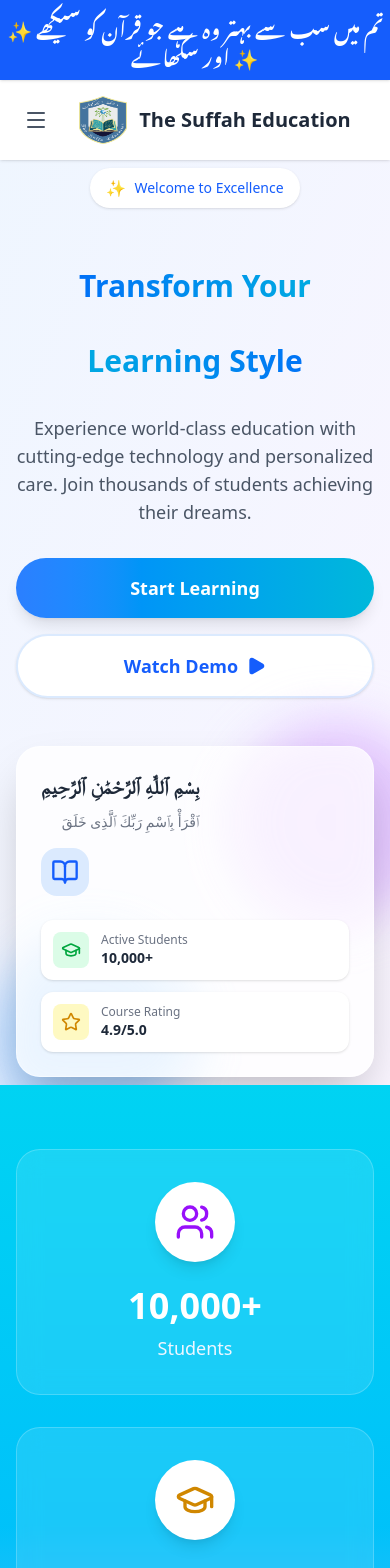
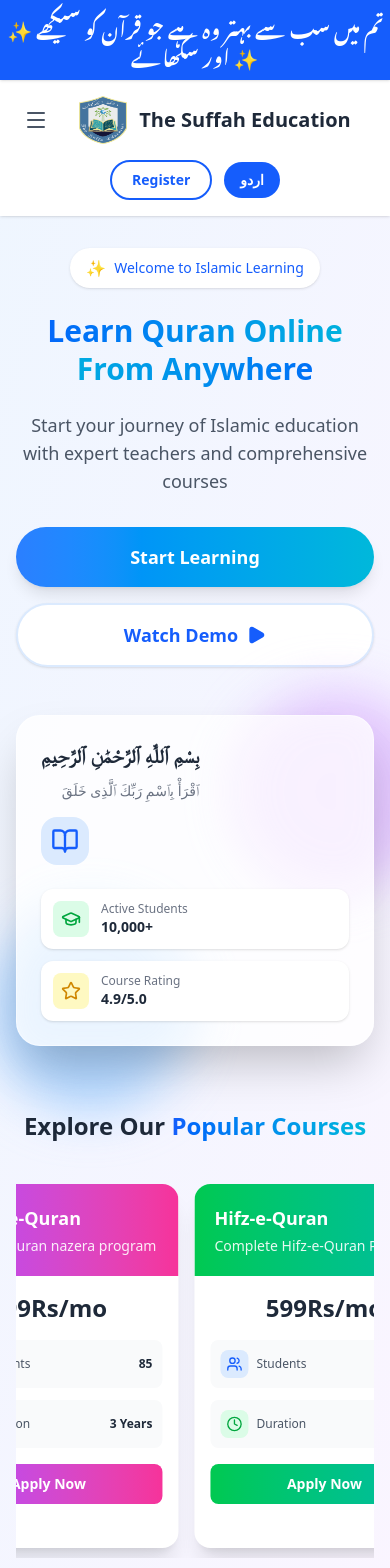
Before and after one commit to Suffah-Education/SuffahWeb, a React (Vite) app: page / in a window 390 px wide. Shown: the top 1568 px of the page. Built offline with nearby package versions, Linux system fonts and the light colour scheme; a web font is replaced by a local one.

Commit message:
New Features added

```diff
--- a/src/components/Hero.jsx
+++ b/src/components/Hero.jsx
@@ -1,54 +1,106 @@
 import React from 'react';
-import { Play, BookOpen, GraduationCap, Star } from 'lucide-react';
-import { useTranslation } from 'react-i18next';
-import { useCheckAuth } from '../hooks/useCheckAuth';
+import { Play, BookOpen, GraduationCap, Star, Users, Clock } from 'lucide-react';
 
 const Hero = () => {
-    const { t } = useTranslation();
-    const { handleGetStarted } = useCheckAuth();
+  const courses = [
+    {
+      id: 1,
+      title: "Basic Qaida Learning",
+      subtitle: "Learn to read Qaida From Basics",
+      price: "499Rs/mo",
+      students: "120",
+      duration: "6 Months",
+      color: "from-blue-500 to-cyan-500"
+    },
+    {
+      id: 2,
+      title: "Nazera-e-Quran",
+      subtitle: "Complete Quran nazera program",
+      price: "499Rs/mo",
+      students: "85",
+      duration: "3 Years",
+      color: "from-purple-500 to-pink-500"
+    },
+    {
+      id: 3,
+      title: "Hifz-e-Quran",
+      subtitle: "Complete Hifz-e-Quran Program",
+      price: "599Rs/mo",
+      students: "200",
+      duration: "1 Year",
+      color: "from-green-500 to-teal-500"
+    },
+    {
+      id: 4,
+      title: "Tajweed-e-Quran(تجویدِ قرآن)",
+      subtitle: "Advanced pronunciation rules",
+      price: "499Rs/mo",
+      students: "150",
+      duration: "1 Year",
+      color: "from-orange-500 to-red-500"
+    },
+    {
+      id: 5,
+      title: "Islamic Studies",
+      subtitle: "Fundamentals of Islamic Knowledge",
+      price: "399Rs/mo",
+      students: "95",
+      duration: "4 Months",
+      color: "from-indigo-500 to-purple-500"
+    },
+    {
+      id: 6,
+      title: "Seerah Studies",
+      subtitle: "Life of Prophet Muhammad (PBUH)",
+      price: "299Rs/mo",
+      students: "180",
+      duration: "3 Months",
+      color: "from-yellow-500 to-orange-500"
+    }
+  ];
+
+  // Duplicate courses for seamless loop
+  const duplicatedCourses = [...courses, ...courses];
 
   return (
-        <section className="relative bg-linear-to-br from-blue-50 to-purple-50 py-2 lg:py-10 overflow-hidden">
+    <section className="relative bg-gradient-to-br from-blue-50 to-purple-50 py-8 lg:py-16 overflow-hidden">
       <div className="max-w-7xl mx-auto px-4 sm:px-6 lg:px-8 relative z-10">
-                <div className="grid lg:grid-cols-2 gap-12 items-center">
+        <div className="grid lg:grid-cols-2 gap-12 items-center mb-16">
           {/* Left Content */}
           <div className="text-center lg:text-left">
             <div className="inline-flex items-center gap-2 bg-white px-4 py-2 rounded-full shadow-sm mb-6">
               <span className="text-yellow-500">✨</span>
-                            <span className="text-blue-600 font-medium text-sm">{t('hero.welcome')}</span>
+              <span className="text-blue-600 font-medium text-sm">Welcome to Islamic Learning</span>
             </div>
 
-                        {/* FIX: Aggressive vertical spacing applied. Wrapper padding is py-16, h1 has leading-[2.0] and its own py-4 padding. */}
             <div className="relative overflow-visible">
-                            <h1 className="font-bold text-3xl sm:text-4xl lg:text-6xl leading-[2.5] py-4 overflow-visible">
-                                <span className="block text-transparent bg-clip-text bg-linear-to-r from-blue-600 to-cyan-500">
-                                    {t('hero.title1')}
+              <h1 className="font-bold text-3xl sm:text-4xl lg:text-6xl leading-tight mb-6">
+                <span className="block text-transparent bg-clip-text bg-gradient-to-r from-blue-600 to-cyan-500">
+                  Learn Quran Online
                 </span>
-
-                                <span className="block text-transparent bg-clip-text bg-linear-to-r from-cyan-500 to-blue-600">
-                                    {t('hero.title2')}
+                <span className="block text-transparent bg-clip-text bg-gradient-to-r from-cyan-500 to-blue-600">
+                  From Anywhere
                 </span>
               </h1>
             </div>
 
             <p className="text-gray-600 text-lg mb-8 max-w-xl mx-auto lg:mx-0">
-                            {t('hero.subtitle')}
+              Start your journey of Islamic education with expert teachers and comprehensive courses
             </p>
 
             <div className="flex flex-col sm:flex-row gap-4 justify-center lg:justify-start">
               <button
-                                onClick={handleGetStarted}
-                                className="px-8 py-4 rounded-full bg-linear-to-r from-blue-500 to-cyan-500 text-white font-bold text-lg shadow-lg hover:shadow-xl transform hover:-translate-y-1 transition-all"
+                className="px-8 py-4 rounded-full bg-gradient-to-r from-blue-500 to-cyan-500 text-white font-bold text-lg shadow-lg hover:shadow-xl transform hover:-translate-y-1 transition-all"
               >
-                                {t('hero.startLearning')}
+                Start Learning
               </button>
               <button className="px-8 py-4 rounded-full bg-white text-blue-600 font-bold text-lg border-2 border-blue-100 shadow-sm hover:border-blue-200 flex items-center justify-center gap-2 transition-all">
-                                {t('hero.watchDemo')} <Play size={20} fill="currentColor" />
+                Watch Demo <Play size={20} fill="currentColor" />
               </button>
             </div>
           </div>
 
-                     {/* Right Content - Animated Card (Now Responsive) */}
+          {/* Right Content - Animated Card */}
           <div className="relative w-full max-w-lg mx-auto lg:max-w-none">
             {/* Decorative elements */}
             <div className="absolute -top-10 -right-10 w-48 h-48 md:w-72 md:h-72 bg-purple-300 rounded-full mix-blend-multiply filter blur-xl opacity-70 animate-blob"></div>
@@ -75,12 +127,8 @@ const Hero = () => {
                     <GraduationCap className="text-green-600" size={20} />
                   </div>
                   <div className="flex-1 min-w-0">
-                                        <p className="text-xs md:text-sm text-gray-500 truncate">
-                                            {t('hero.activeStudents')}
-                                        </p>
-                                        <p className="font-bold text-gray-800 text-sm md:text-base">
-                                            10,000+
-                                        </p>
+                    <p className="text-xs md:text-sm text-gray-500 truncate">Active Students</p>
+                    <p className="font-bold text-gray-800 text-sm md:text-base">10,000+</p>
                   </div>
                 </div>
 
@@ -89,15 +137,74 @@ const Hero = () => {
                     <Star className="text-yellow-600" size={20} />
                   </div>
                   <div className="flex-1 min-w-0">
-                                        <p className="text-xs md:text-sm text-gray-500 truncate">
-                                            {t('hero.courseRating')}
-                                        </p>
-                                        <p className="font-bold text-gray-800 text-sm md:text-base">
-                                            4.9/5.0
-                                        </p>
+                    <p className="text-xs md:text-sm text-gray-500 truncate">Course Rating</p>
+                    <p className="font-bold text-gray-800 text-sm md:text-base">4.9/5.0</p>
                   </div>
                 </div>
               </div>
+            </div>
+          </div>
+        </div>
+
+        {/* Courses Slider Section */}
+        <div className="mt-12">
+          <h3 className="text-2xl md:text-3xl font-bold text-center text-gray-800 mb-8">
+            Explore Our <span className="text-transparent bg-clip-text bg-gradient-to-r from-blue-600 to-cyan-500">Popular Courses</span>
+          </h3>
+
+          {/* Infinite Scroll Container */}
+          <div className="slider-container">
+            <div className="slider-track">
+              {duplicatedCourses.map((course, index) => (
+                <div
+                  key={`${course.id}-${index}`}
+                  className="slider-item"
+                >
+                  <div className="bg-white rounded-2xl shadow-xl hover:shadow-2xl transition-all duration-300 transform hover:-translate-y-2 hover:scale-105 overflow-hidden h-full">
+                    {/* Card Header with Gradient */}
+                    <div className={`bg-gradient-to-r ${course.color} p-5 text-white`}>
+                      <h4 className="text-lg font-bold mb-1 line-clamp-2">{course.title}</h4>
+                      <p className="text-white/90 text-sm line-clamp-2">{course.subtitle}</p>
+                    </div>
+
+                    {/* Card Body */}
+                    <div className="p-4">
+                      {/* Price */}
+                      <div className="text-center mb-4">
+                        <span className="text-2xl font-bold text-gray-800">{course.price}</span>
+                      </div>
+
+                      {/* Stats */}
+                      <div className="space-y-3 mb-4">
+                        <div className="flex items-center justify-between bg-gray-50 p-2.5 rounded-lg">
+                          <div className="flex items-center gap-2">
+                            <div className="bg-blue-100 p-1.5 rounded-lg">
+                              <Users className="text-blue-600" size={16} />
+                            </div>
+                            <span className="text-gray-600 font-medium text-xs">Students</span>
+                          </div>
+                          <span className="font-bold text-gray-800 text-xs">{course.students}</span>
+                        </div>
+
+                        <div className="flex items-center justify-between bg-gray-50 p-2.5 rounded-lg">
+                          <div className="flex items-center gap-2">
+                            <div className="bg-green-100 p-1.5 rounded-lg">
+                              <Clock className="text-green-600" size={16} />
+                            </div>
+                            <span className="text-gray-600 font-medium text-xs">Duration</span>
+                          </div>
+                          <span className="font-bold text-gray-800 text-xs">{course.duration}</span>
+                        </div>
+                      </div>
+
+                      {/* Apply Button */}
+                      <button className={`w-full py-2.5 rounded-lg font-bold text-sm text-white bg-gradient-to-r ${course.color} hover:shadow-lg transform hover:scale-105 transition-all duration-300`}>
+                        Apply Now
+                      </button>
+                    </div>
+                  </div>
+                </div>
+              ))}
             </div>
           </div>
         </div>
@@ -128,6 +235,65 @@ const Hero = () => {
           animation-delay: 2s;
         }
 
+        /* Slider Styles */
+        .slider-container {
+          position: relative;
+          width: 100%;
+          overflow: hidden;
+          padding: 10px 0;
+        }
+
+        .slider-track {
+          display: flex;
+          gap: 1.5rem;
+          animation: scroll 35s linear infinite;
+          width: max-content;
+        }
+
+        .slider-track:hover {
+          animation-play-state: paused;
+        }
+
+        .slider-item {
+          flex: 0 0 auto;
+          width: 280px;
+        }
+
+        @keyframes scroll {
+          0% {
+            transform: translateX(0);
+          }
+          100% {
+            transform: translateX(-50%);
+          }
+        }
+
+        /* Responsive adjustments */
+        @media (max-width: 640px) {
+          .slider-item {
+            width: 260px;
+          }
+
+          .slider-track {
+            gap: 1rem;
+            animation: scroll 30s linear infinite;
+          }
+        }
+
+        @media (min-width: 641px) and (max-width: 1024px) {
+          .slider-item {
+            width: 270px;
+          }
+        }
+
+        /* Line clamp utilities */
+        .line-clamp-2 {
+          display: -webkit-box;
+          -webkit-line-clamp: 2;
+          -webkit-box-orient: vertical;
+          overflow: hidden;
+        }
+
         /* Additional mobile optimizations */
         @media (max-width: 640px) {
           .animate-blob {
--- a/src/components/Navbar.jsx
+++ b/src/components/Navbar.jsx
@@ -111,6 +111,22 @@ const Navbar = () => {
                         </button>
                     </div>
                 </div>
+
+                {/* Mobile Buttons Row - Below Main Navbar */}
+                <div className={`md:hidden flex items-center justify-center gap-3 pb-4 ${isRTL ? 'flex-row-reverse' : ''}`}>
+                    <button
+                        onClick={handleGetStarted}
+                        className="px-5 py-2 rounded-full border-2 border-blue-600 text-blue-600 font-semibold hover:bg-blue-50 transition-colors text-sm"
+                    >
+                        {t('nav.register')}
+                    </button>
+                    <button
+                        onClick={toggleLanguage}
+                        className="px-4 py-2 rounded-full bg-blue-600 text-white font-semibold hover:bg-blue-700 transition-colors text-sm"
+                    >
+                        {i18n.language === 'en' ? 'اردو' : 'English'}
+                    </button>
+                </div>
             </div>
 
             {/* Mobile Menu Drawer - Full Height with Smooth Animation */}
@@ -137,7 +153,7 @@ const Navbar = () => {
                         </button>
                     </div>
 
-                    {/* Menu Items */}
+                    {/* Menu Items - Buttons Removed from Here */}
                     <div className="px-6 pt-6 pb-8 space-y-2 overflow-y-auto h-[calc(100%-80px)]">
                         {links.map((link) => (
                             <Link
@@ -152,28 +168,6 @@ const Navbar = () => {
                                 {link.name}
                             </Link>
                         ))}
-
-                        {/* Mobile Action Buttons */}
-                        <div className="mt-8 flex flex-col space-y-3 px-2">
-                            <button
-                                onClick={() => {
-                                    setIsOpen(false);
-                                    handleGetStarted();
-                                }}
-                                className="w-full text-center px-6 py-3 rounded-full border-2 border-blue-600 text-blue-600 font-semibold hover:bg-blue-50 transition-colors"
-                            >
-                                {t('nav.register')}
-                            </button>
-                            <button
-                                onClick={() => {
-                                    toggleLanguage();
-                                    setIsOpen(false);
-                                }}
-                                className="w-full px-6 py-3 rounded-full bg-blue-600 text-white font-semibold hover:bg-blue-700 transition-colors shadow-md"
-                            >
-                                {i18n.language === 'en' ? 'اردو' : 'English'}
-                            </button>
-                        </div>
                     </div>
                 </div>
             </div>
--- a/src/pages/Contact.jsx
+++ b/src/pages/Contact.jsx
@@ -31,8 +31,8 @@ const Contact = () => {
                                 </div>
                                 <div>
                                     <h3 className="text-xl font-bold text-gray-900 mb-2">{t('contactPage.phone')}</h3>
-                                    <p className="text-gray-600">+92 300 1234567</p>
-                                    <p className="text-gray-600">+92 321 7654321</p>
+                                    <p className="text-gray-600">+91 98500 78899</p>
+                                    <p className="text-gray-600">+91 77758 22357</p>
                                 </div>
                             </div>
 
@@ -42,6 +42,7 @@ const Contact = () => {
                                 </div>
                                 <div>
                                     <h3 className="text-xl font-bold text-gray-900 mb-2">{t('contactPage.email')}</h3>
+                                    <p className="text-gray-600">info@metafuturetechnology.com</p>
                                     <p className="text-gray-600">info@suffaheducation.com</p>
                                     <p className="text-gray-600">admissions@suffaheducation.com</p>
                                 </div>
```
Lines whose indentation alone changed are shown as unchanged.
